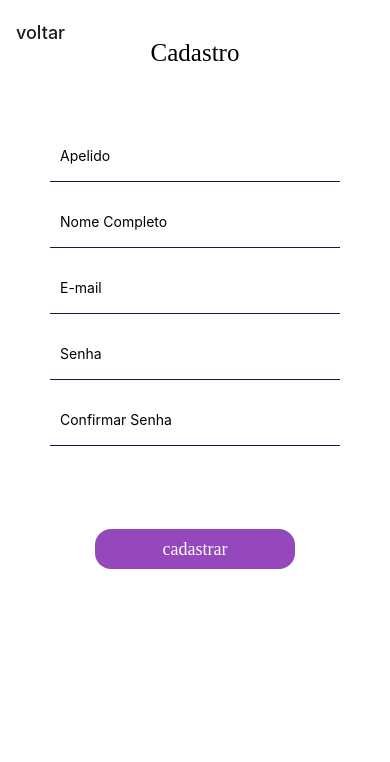
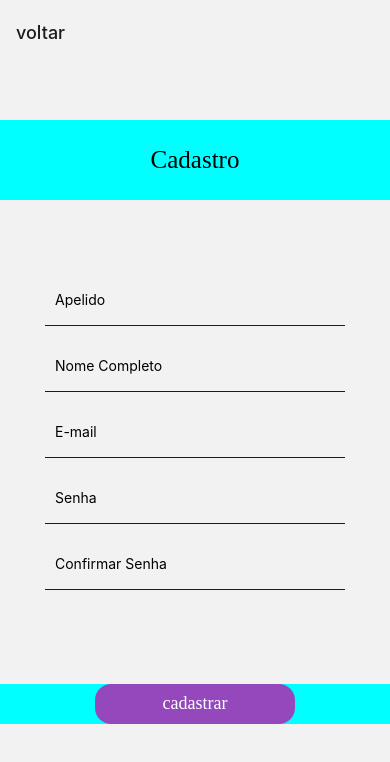
Before and after one commit to appballance/frontend-react-native, a React Native app: screen / in a window 390 px wide. Shown: the top 762 px of the page. Built offline with nearby package versions, Linux system fonts and the light colour scheme.

Commit message:
refact: making adjusting in register
Signed-off-by: João Pedro <joaof082@gmail.com>

```diff
--- a/src/pages/Register/index.tsx
+++ b/src/pages/Register/index.tsx
@@ -1,10 +1,8 @@
-import { SafeAreaView, View } from 'react-native';
+import { KeyboardAvoidingView, Platform, ScrollView } from 'react-native';
 import React from 'react';
 import Typography from '../../components/elements/Typography';
-import Button from '../../components/elements/Button';
 
 import * as S from './styles';
-import Input from '../../components/Input';
 import { Formik } from 'formik';
 import { IRegisterForm } from './@types/formikTypes';
 import FormRegister from './Forms';
@@ -22,7 +20,12 @@ const Register = () => {
   const handleSubmit = async (values: IRegisterForm) => { };
 
   return (
-    <SafeAreaView style={{ flex: 1 }}>
+    <ScrollView contentContainerStyle={{ flexGrow: 1 }}>
+      <Formik initialValues={initialValues} onSubmit={handleSubmit}>
+        <KeyboardAvoidingView
+          behavior={Platform.OS == 'ios' ? 'padding' : 'height'}
+          keyboardVerticalOffset={-250}
+          style={{ width: '100%', height: '100%', flex: 1 }}>
           <S.Container>
             <S.ContainerHeader>
               <Typography fontSize="25px" margin="0">
@@ -30,9 +33,7 @@ const Register = () => {
               </Typography>
             </S.ContainerHeader>
             <S.ContainerForms>
-          <Formik initialValues={initialValues} onSubmit={handleSubmit}>
-            {({ }) => <FormRegister />}
-          </Formik>
+              <FormRegister />
             </S.ContainerForms>
             <S.ContainerButton>
               <S.StyledButtonLoading
@@ -43,7 +44,9 @@ const Register = () => {
               </S.StyledButtonLoading>
             </S.ContainerButton>
           </S.Container>
-    </SafeAreaView>
+        </KeyboardAvoidingView>
+      </Formik>
+    </ScrollView>
   );
 };
 
--- a/src/pages/Register/styles.ts
+++ b/src/pages/Register/styles.ts
@@ -5,30 +5,33 @@ export const Container = styled.View`
   flex: 1;
 
   justify-content: center;
-  padding-top: 10%;
-
-  background-color: ${({ theme }) => theme.palette.colors.white.main};
+  margin: 0;
+  padding: 0;
+  width: 100%;
+  height: 100%;
 `;
 
 export const ContainerHeader = styled.View`
   width: 100%;
-
+  height: 80px;
+  justify-content: center;
+  background-color: aqua;
   align-items: center;
 `;
 
 export const ContainerForms = styled.View`
-  margin: 0px 50px;
-
+  margin: 0px 45px;
   height: 55%;
   justify-content: center;
   margin-bottom: 5%;
 `;
 
 export const ContainerButton = styled.View`
-  flex: 1;
-
   width: 100%;
+  height: 40px;
   align-items: center;
+  background-color: aqua;
+  justify-content: center;
 `;
 
 export const StyledButtonLoading = styled(Button)`
```
Lines whose indentation alone changed are shown as unchanged.
